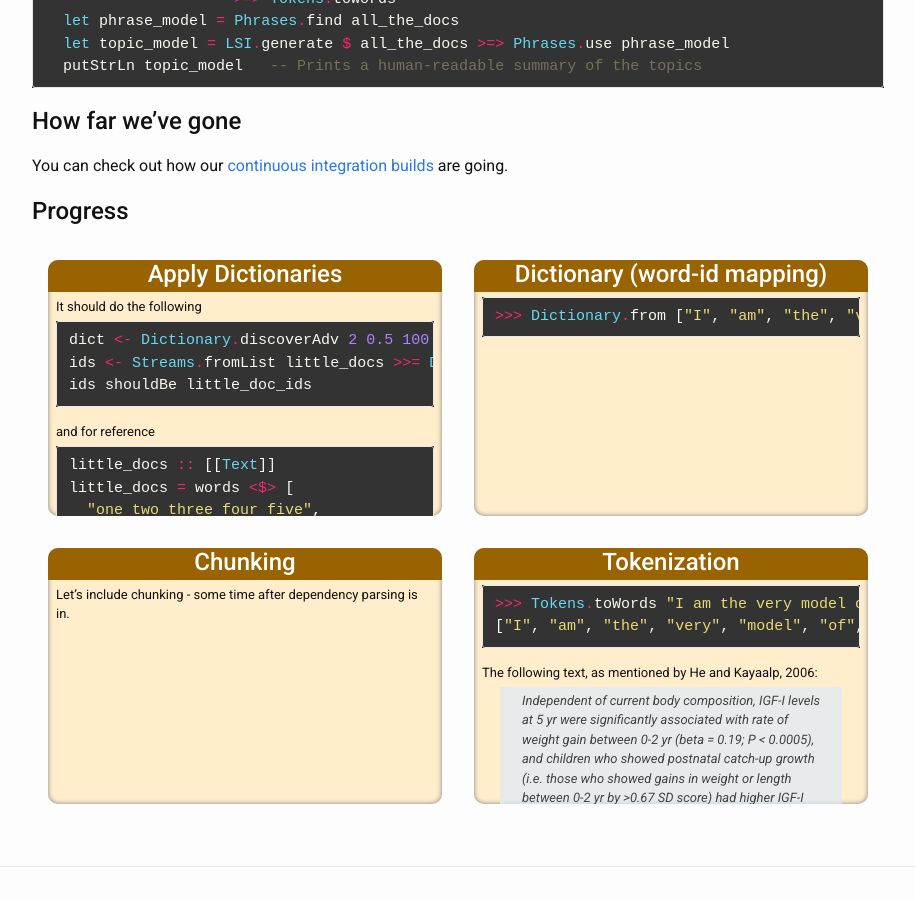
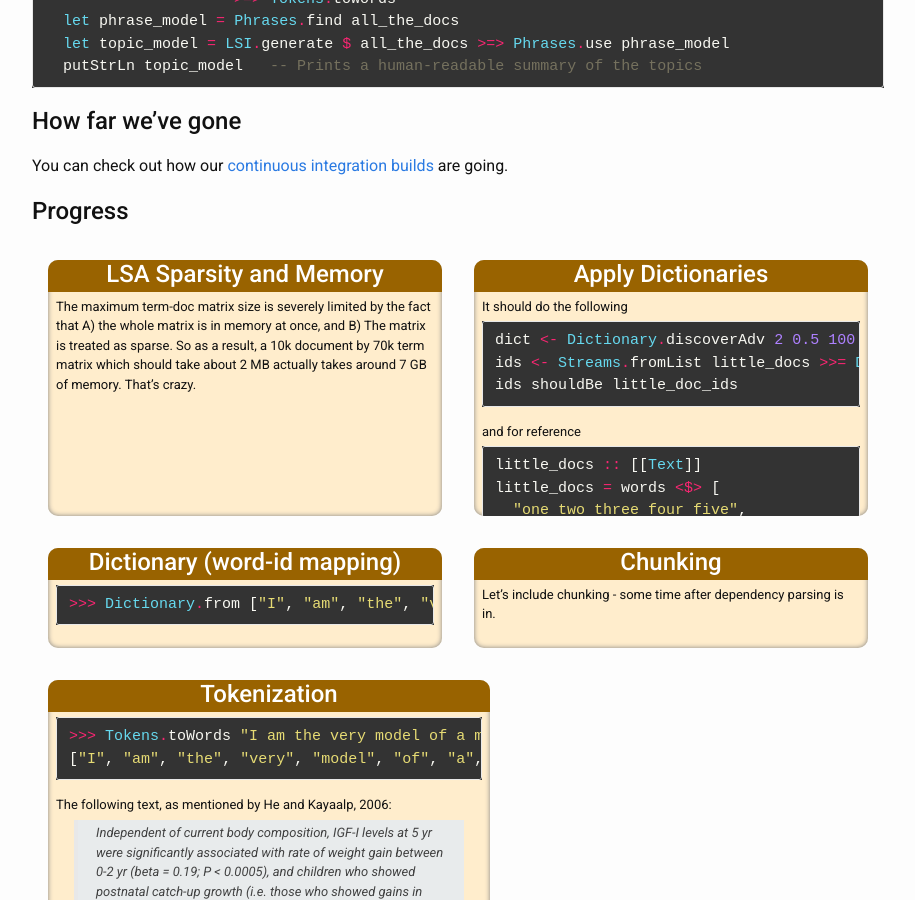
Before and after one commit to SeanTater/albemarle, a Jekyll site: the page built from index.html, in a window 1280 px wide and 900 px high, scrolled down 761 px. Shown: the whole window, without its empty margins (96-1011 px from the left). Built offline with Jekyll 4.4.1, drawn with Linux system fonts in a browser that asks for light colours; nearby versions of some CDN libraries.

Commit message:
Updated Github Issue JSON for gh-pages

```diff
--- a/_data/issues.json
+++ b/_data/issues.json
@@ -1,4 +1,102 @@
 [
+  {
+    "url": "https://api.github.com/repos/SeanTater/albemarle/issues/5",
+    "repository_url": "https://api.github.com/repos/SeanTater/albemarle",
+    "labels_url": "https://api.github.com/repos/SeanTater/albemarle/issues/5/labels{/name}",
+    "comments_url": "https://api.github.com/repos/SeanTater/albemarle/issues/5/comments",
+    "events_url": "https://api.github.com/repos/SeanTater/albemarle/issues/5/events",
+    "html_url": "https://github.com/SeanTater/albemarle/issues/5",
+    "id": 158506192,
+    "number": 5,
+    "title": "LSA Sparsity and Memory",
+    "user": {
+      "login": "SeanTater",
+      "id": 3669714,
+      "avatar_url": "https://avatars.githubusercontent.com/u/3669714?v=3",
+      "gravatar_id": "",
+      "url": "https://api.github.com/users/SeanTater",
+      "html_url": "https://github.com/SeanTater",
+      "followers_url": "https://api.github.com/users/SeanTater/followers",
+      "following_url": "https://api.github.com/users/SeanTater/following{/other_user}",
+      "gists_url": "https://api.github.com/users/SeanTater/gists{/gist_id}",
+      "starred_url": "https://api.github.com/users/SeanTater/starred{/owner}{/repo}",
+      "subscriptions_url": "https://api.github.com/users/SeanTater/subscriptions",
+      "organizations_url": "https://api.github.com/users/SeanTater/orgs",
+      "repos_url": "https://api.github.com/users/SeanTater/repos",
+      "events_url": "https://api.github.com/users/SeanTater/events{/privacy}",
+      "received_events_url": "https://api.github.com/users/SeanTater/received_events",
+      "type": "User",
+      "site_admin": false
+    },
+    "labels": [
+      {
+        "url": "https://api.github.com/repos/SeanTater/albemarle/labels/bug",
+        "name": "bug",
+        "color": "ee0701"
+      }
+    ],
+    "state": "open",
+    "locked": false,
+    "assignee": {
+      "login": "SeanTater",
+      "id": 3669714,
+      "avatar_url": "https://avatars.githubusercontent.com/u/3669714?v=3",
+      "gravatar_id": "",
+      "url": "https://api.github.com/users/SeanTater",
+      "html_url": "https://github.com/SeanTater",
+      "followers_url": "https://api.github.com/users/SeanTater/followers",
+      "following_url": "https://api.github.com/users/SeanTater/following{/other_user}",
+      "gists_url": "https://api.github.com/users/SeanTater/gists{/gist_id}",
+      "starred_url": "https://api.github.com/users/SeanTater/starred{/owner}{/repo}",
+      "subscriptions_url": "https://api.github.com/users/SeanTater/subscriptions",
+      "organizations_url": "https://api.github.com/users/SeanTater/orgs",
+      "repos_url": "https://api.github.com/users/SeanTater/repos",
+      "events_url": "https://api.github.com/users/SeanTater/events{/privacy}",
+      "received_events_url": "https://api.github.com/users/SeanTater/received_events",
+      "type": "User",
+      "site_admin": false
+    },
+    "milestone": {
+      "url": "https://api.github.com/repos/SeanTater/albemarle/milestones/1",
+      "html_url": "https://github.com/SeanTater/albemarle/milestones/1.0",
+      "labels_url": "https://api.github.com/repos/SeanTater/albemarle/milestones/1/labels",
+      "id": 1749690,
+      "number": 1,
+      "title": "1.0",
+      "description": null,
+      "creator": {
+        "login": "SeanTater",
+        "id": 3669714,
+        "avatar_url": "https://avatars.githubusercontent.com/u/3669714?v=3",
+        "gravatar_id": "",
+        "url": "https://api.github.com/users/SeanTater",
+        "html_url": "https://github.com/SeanTater",
+        "followers_url": "https://api.github.com/users/SeanTater/followers",
+        "following_url": "https://api.github.com/users/SeanTater/following{/other_user}",
+        "gists_url": "https://api.github.com/users/SeanTater/gists{/gist_id}",
+        "starred_url": "https://api.github.com/users/SeanTater/starred{/owner}{/repo}",
+        "subscriptions_url": "https://api.github.com/users/SeanTater/subscriptions",
+        "organizations_url": "https://api.github.com/users/SeanTater/orgs",
+        "repos_url": "https://api.github.com/users/SeanTater/repos",
+        "events_url": "https://api.github.com/users/SeanTater/events{/privacy}",
+        "received_events_url": "https://api.github.com/users/SeanTater/received_events",
+        "type": "User",
+        "site_admin": false
+      },
+      "open_issues": 3,
+      "closed_issues": 0,
+      "state": "open",
+      "created_at": "2016-05-05T14:04:13Z",
+      "updated_at": "2016-06-04T14:04:57Z",
+      "due_on": null,
+      "closed_at": null
+    },
+    "comments": 0,
+    "created_at": "2016-06-04T14:04:54Z",
+    "updated_at": "2016-06-04T14:05:04Z",
+    "closed_at": null,
+    "body": "The maximum term-doc matrix size is severely limited by the fact that A) the whole matrix is in memory at once, and B) The matrix is treated as sparse.\r\nSo as a result, a 10k document by 70k term matrix which should take about 2 MB actually takes around 7 GB of memory. That's crazy."
+  },
   {
     "url": "https://api.github.com/repos/SeanTater/albemarle/issues/4",
     "repository_url": "https://api.github.com/repos/SeanTater/albemarle",
@@ -83,11 +181,11 @@
         "type": "User",
         "site_admin": false
       },
-      "open_issues": 2,
+      "open_issues": 3,
       "closed_issues": 0,
       "state": "open",
       "created_at": "2016-05-05T14:04:13Z",
-      "updated_at": "2016-05-16T23:05:37Z",
+      "updated_at": "2016-06-04T14:04:57Z",
       "due_on": null,
       "closed_at": null
     },
@@ -321,11 +419,11 @@
         "type": "User",
         "site_admin": false
       },
-      "open_issues": 2,
+      "open_issues": 3,
       "closed_issues": 0,
       "state": "open",
       "created_at": "2016-05-05T14:04:13Z",
-      "updated_at": "2016-05-16T23:05:37Z",
+      "updated_at": "2016-06-04T14:04:57Z",
       "due_on": null,
       "closed_at": null
     },
```
